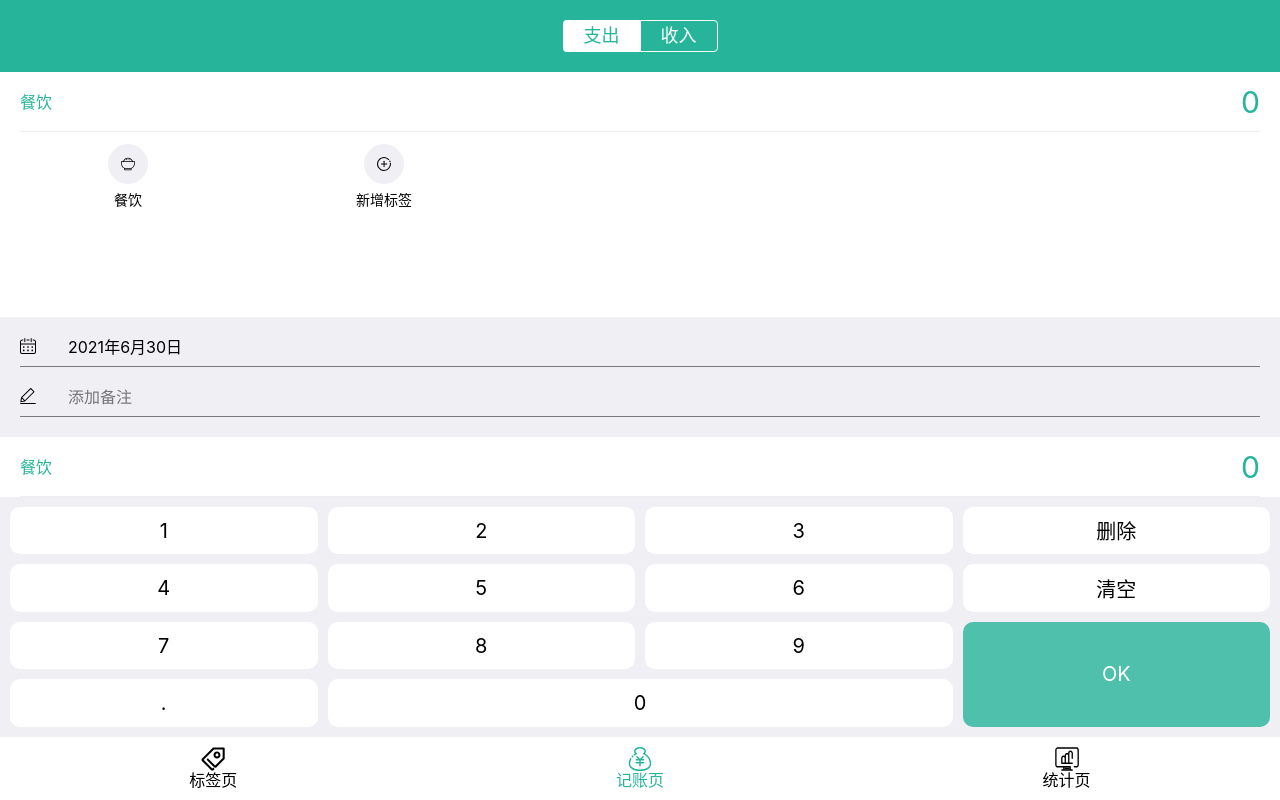
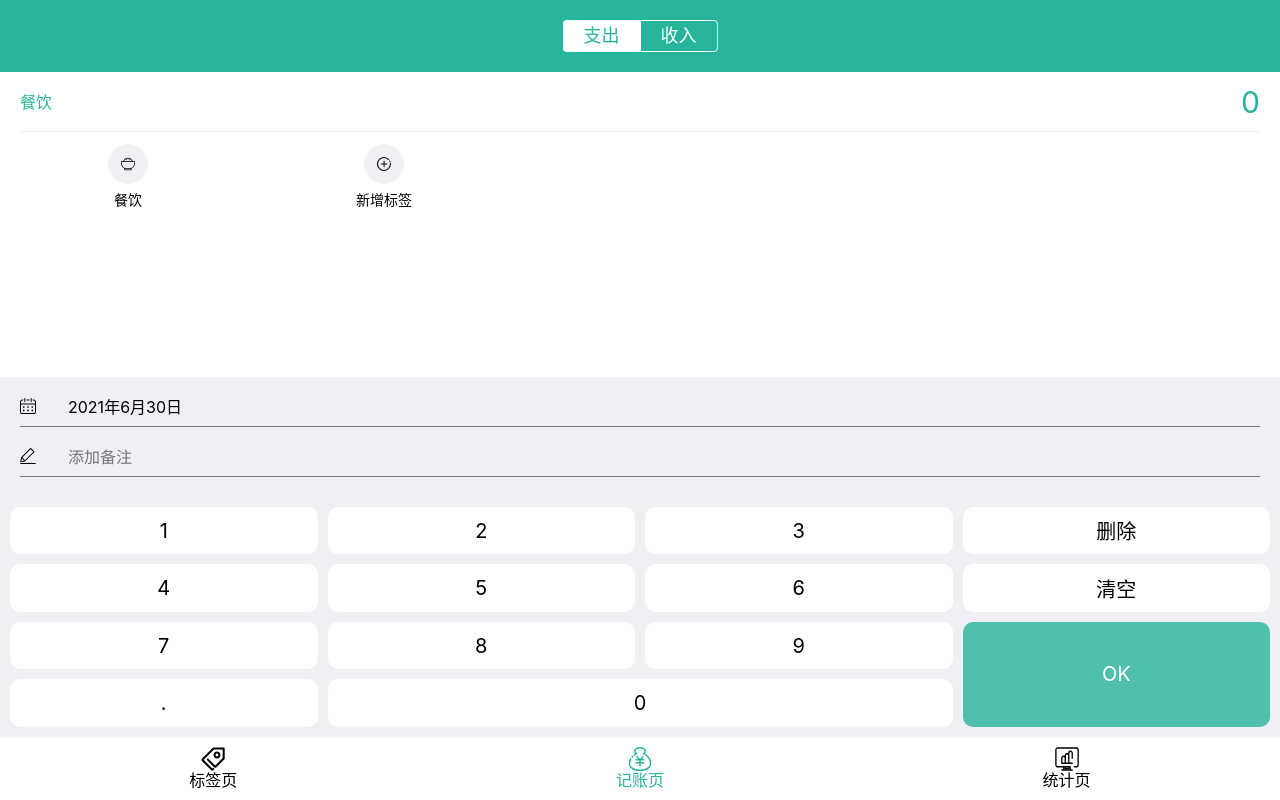
Before and after one commit to April-cl/daily-book, a React app: page /#/edit in a window 1280 px wide. Built offline with nearby package versions, Linux system fonts and the light colour scheme.

Commit message:
收集表单数据：NumberPadSection组件

```diff
--- a/src/views/Edit.tsx
+++ b/src/views/Edit.tsx
@@ -21,6 +21,7 @@ function Edit() {
     output: '0',
     tag: '',
     note: '',
+    amount: 0
   })
   return (
     <EditLayout>
@@ -43,7 +44,12 @@ function Edit() {
           note: note
         })
       }} />
-      <NumberPadSection />
+      <NumberPadSection value={record.amount} onChange={(amount: number) => {
+        setRecord({
+          ...record,
+          amount: amount
+        })
+      }} />
     </EditLayout>
   );
 }
--- a/src/views/Edit/NumberPadSection.tsx
+++ b/src/views/Edit/NumberPadSection.tsx
@@ -1,6 +1,5 @@
 import styled from 'styled-components';
-import React, { useState } from 'react';
-import { OutputSection } from './OutputSection';
+import React from 'react';
 
 const Wrapper = styled.section`
   > .pad {
@@ -31,15 +30,24 @@ const Wrapper = styled.section`
     }
   }
 `;
-const NumberPadSection: React.FC = () => {
-  const [output, _setOutput] = useState('0')
+
+type Props = {
+  value: number,
+  onChange: (value: number) => void
+}
+
+const NumberPadSection: React.FC<Props> = (props) => {
+  const output = props.value.toString()
+  let value
   const setOutput = (output:string) => {
     if (output.length > 16) {
-      output = output.slice(0, 16)
+      value = parseFloat(output.slice(0, 16))
     } else if (output.length === 0) {
-      output = '0'
+      value = 0
+    }else {
+      value = parseFloat(output);
     }
-    _setOutput(output)
+    props.onChange(value)
   }
   const onClickButtonWrapper = (e: React.MouseEvent) => {
     const text = (e.target as HTMLButtonElement).innerText
@@ -82,7 +90,6 @@ const NumberPadSection: React.FC = () => {
   }
   return (
     <Wrapper>
-      <OutputSection output={output}></OutputSection>
       <div className="pad" onClick={onClickButtonWrapper}>
         <button>1</button>
         <button>2</button>
```
